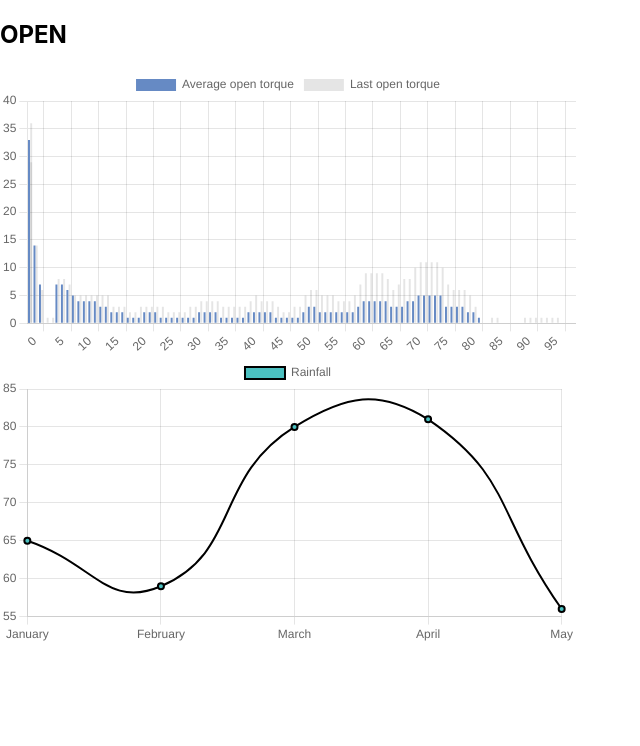
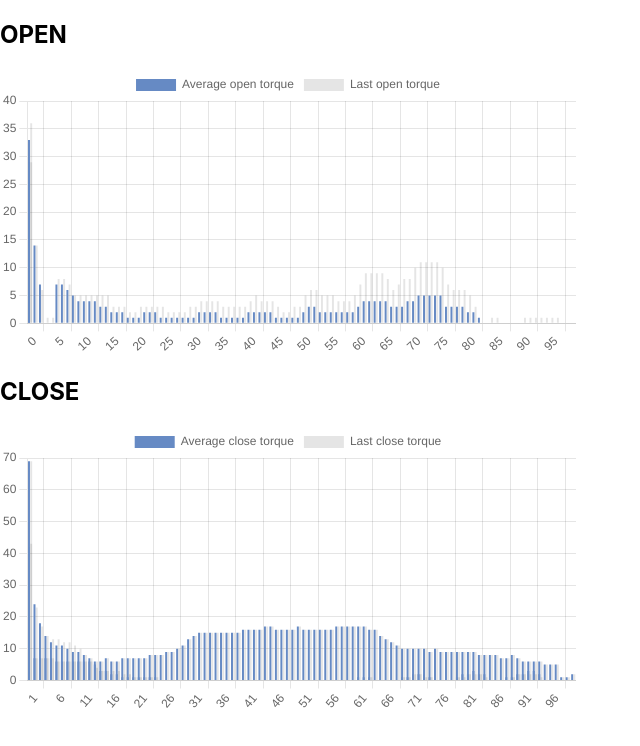
Before and after one commit to gvincenta-pingco/torque, a React (Create React App) app: page / in a window 1280 px wide. Shown: the top 746 px of the page, without its empty margins (0-640 px from the left). Built offline with nearby package versions, Linux system fonts and the light colour scheme.

Commit message:
design close torque graph

```diff
--- a/src/CloseTorque.js
+++ b/src/CloseTorque.js
@@ -1,44 +1,72 @@
 //external imports
-import {Line} from 'react-chartjs-2';
-
+import { Bar } from "react-chartjs-2";
+import { useMemo } from "react";
 
 //internal imports
-import torqueData from './data.json';
+import torqueData from "./data.json";
+import { extractTorqueData } from "./utils";
 
-//sample data for chartjs data.
-const data = {
-    labels: ['January', 'February', 'March',
-             'April', 'May'],
-    datasets: [
-      {
-        label: 'Rainfall',
-        fill: false,
-        lineTension: 0.5,
-        backgroundColor: 'rgba(75,192,192,1)',
-        borderColor: 'rgba(0,0,0,1)',
-        borderWidth: 2,
-        data: [65, 59, 80, 81, 56]
-      }
-    ]
-  }
+function CloseTorque(props) {
+  //sample data for chartjs data.
+  const data = useMemo(() => {
+    //memoize data.
+    const { dataset, labels } = extractTorqueData({
+      //extract relevant data for those that are Open.
+      data: torqueData,
+      currentProfile: 1, //assume that you are only looking at profile 1.
+      currentDirection: "Close",
+    });
+    return {
+      //prepare data structure for chartJS
+      labels,
+      datasets: [
+        {
+          label: "Average close torque", //for Average close torque bar
+          data: dataset,
+          backgroundColor: "#668ac4", //blue color
+          parsing: {
+            yAxisKey: "AverageTorque",
+          },
+        },
+        {
+          label: "Last close torque", //for Last close torque bar
+          data: dataset,
+          parsing: {
+            yAxisKey: "LastTorque",
+          },
+        },
+      ],
+    };
+  }, [torqueData]);
+  return (
+    <>
+      <h2> CLOSE </h2>
+      <Bar
+        data={data}
+        options={{
+          scales: {
+            xAxis: {
+              display: true,
+              text: "Valve Position",
+            },
+            yAxis: {
+              display: true,
+              text: "Required Torque (%)",
+            },
+          },
 
-
-
-function OpenTorque(props){
-    return <Line
-    data={data}
-    options={{
-      title:{
-        display:true,
-        text:'Close',
-        fontSize:20
-      },
-      legend:{
-        display:true,
-        position:'right'
-      }
-    }}
-  />;
-
+          title: {
+            display: true,
+            text: "Open",
+            fontSize: 20,
+          },
+          legend: {
+            display: true,
+            position: "right",
+          },
+        }}
+      />
+    </>
+  );
 }
-export default OpenTorque;
+export default CloseTorque;
```
